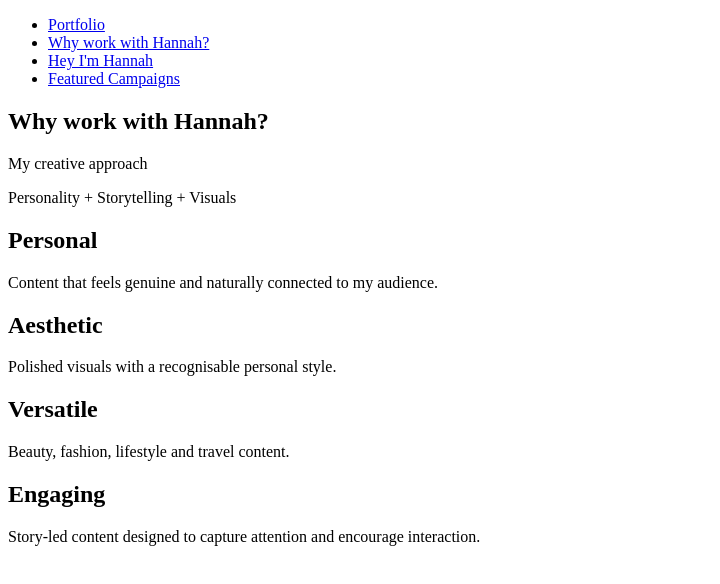
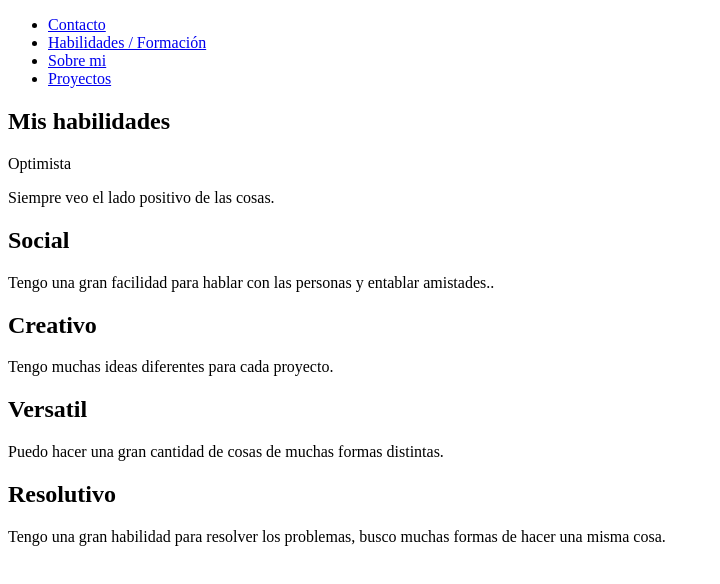
Before and after one commit to LuciaIlerna/Portfolio, a plain HTML site: page skills.html in a window 1280 px wide. Shown: the whole page, without its empty margins (0-720 px from the left). Drawn offline with Linux system fonts and the light colour scheme.

Commit message:
Cambios de html

```diff
--- a/skills.html
+++ b/skills.html
@@ -3,45 +3,45 @@
 <head>
     <meta charset="UTF-8">
     <meta name="viewport" content="width=device-width, initial-scale=1.0">
-    <title>Why work with Hannah? | Hannah Morales</title>
+    <title>Habilidades</title>
 </head>
 <body>
 
     <header>
         <nav>
             <ul>
-                <li><a href="index.html">Portfolio</a></li>
-                <li><a href="why-work.html">Why work with Hannah?</a></li>
-                <li><a href="about.html">Hey I'm Hannah</a></li>
-                <li><a href="campaigns.html">Featured Campaigns</a></li>
+                <li><a href="contacto.html">Contacto</a></li>
+                <li><a href="skills.html">Habilidades / Formación</a></li>
+                <li><a href="aboutme.html">Sobre mi</a></li>
+                <li><a href="proyectos.html">Proyectos</a></li>
             </ul>
         </nav>
     </header>
 
     <main>
         <section>
-            <h1>Why work with Hannah?</h1>
-            <p>My creative approach</p>
-            <p>Personality + Storytelling + Visuals</p>
+            <h1>Mis habilidades</h1>
+            <p>Optimista</p>
+            <p>Siempre veo el lado positivo de las cosas.</p>
 
             <article>
-                <h2>Personal</h2>
-                <p>Content that feels genuine and naturally connected to my audience.</p>
+                <h2>Social</h2>
+                <p>Tengo una gran facilidad para hablar con las personas y entablar amistades..</p>
             </article>
 
             <article>
-                <h2>Aesthetic</h2>
-                <p>Polished visuals with a recognisable personal style.</p>
+                <h2>Creativo</h2>
+                <p>Tengo muchas ideas diferentes para cada proyecto.</p>
             </article>
 
             <article>
-                <h2>Versatile</h2>
-                <p>Beauty, fashion, lifestyle and travel content.</p>
+                <h2>Versatil</h2>
+                <p>Puedo hacer una gran cantidad de cosas de muchas formas distintas.</p>
             </article>
 
             <article>
-                <h2>Engaging</h2>
-                <p>Story-led content designed to capture attention and encourage interaction.</p>
+                <h2>Resolutivo</h2>
+                <p>Tengo una gran habilidad para resolver los problemas, busco muchas formas de hacer una misma cosa.</p>
             </article>
         </section>
     </main>
```
Also changed, not shown: aboutme.html (+2 -0 lines), proyectos.html (+6 -10 lines).
